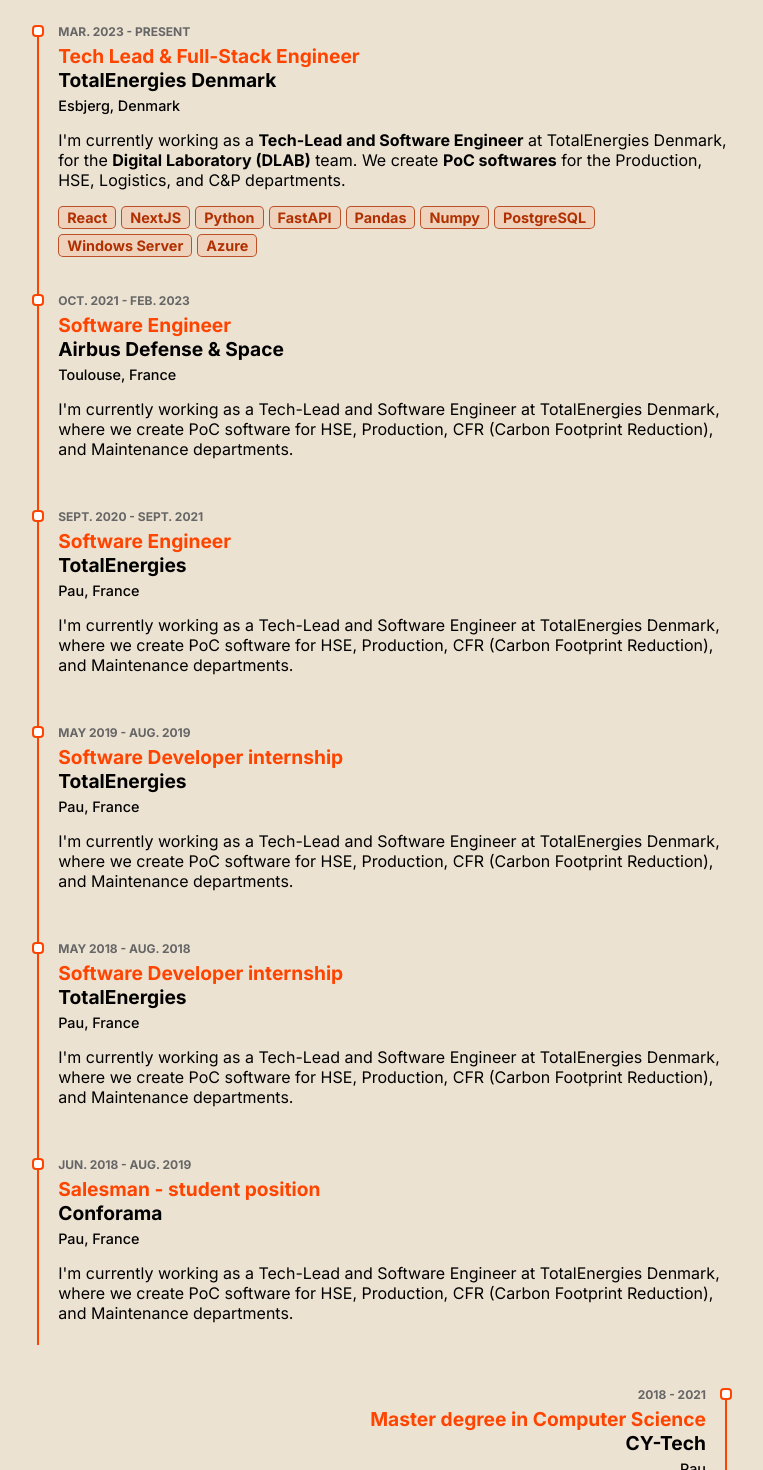
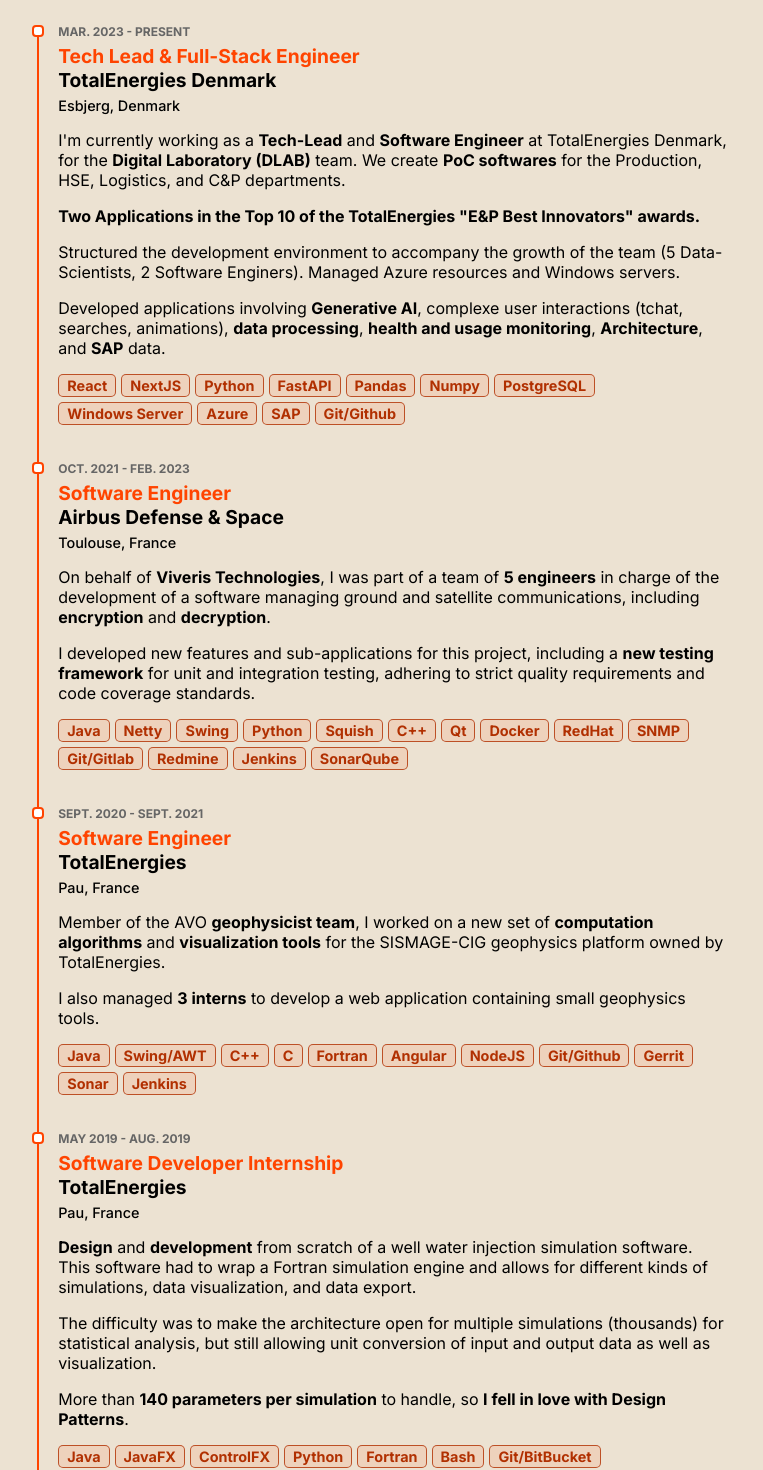
Before and after one commit to baptiste-dubillaud/personal-website, a Next.js app: page /resume in a window 1280 px wide. Shown: the part 520-1990 px from the top of the page, without its empty margins (508-1271 px from the left). Built offline with nearby package versions, Linux system fonts and the light colour scheme.

Commit message:
wrote 1st draft content of experiences

```diff
--- a/src/app/resume/page.js
+++ b/src/app/resume/page.js
@@ -205,11 +205,28 @@
                         entity={"TotalEnergies Denmark"}
                         location={"Esbjerg, Denmark"}
                         DescriptionComponent={
+                            <>
                                 <p>
-                                I&apos;m currently working as a <b>Tech-Lead and Software Engineer</b> at TotalEnergies
-                                Denmark, for the <b>Digital Laboratory (DLAB)</b> team. We create <b>PoC softwares</b>{" "}
-                                for the Production, HSE, Logistics, and C&P departments.
+                                    I&apos;m currently working as a <b>Tech-Lead</b> and <b>Software Engineer</b> at
+                                    TotalEnergies Denmark, for the <b>Digital Laboratory (DLAB)</b> team. We create{" "}
+                                    <b>PoC softwares</b> for the Production, HSE, Logistics, and C&P departments.{" "}
                                 </p>
+                                <p>
+                                    <b>
+                                        Two Applications in the Top 10 of the TotalEnergies &quot;E&P Best
+                                        Innovators&quot; awards.
+                                    </b>
+                                </p>
+                                <p>
+                                    Structured the development environment to accompany the growth of the team (5
+                                    Data-Scientists, 2 Software Enginers). Managed Azure resources and Windows servers.
+                                </p>
+                                <p>
+                                    Developed applications involving <b>Generative AI</b>, complexe user interactions
+                                    (tchat, searches, animations), <b>data processing</b>,{" "}
+                                    <b>health and usage monitoring</b>, <b>Architecture</b>, and <b>SAP</b> data.
+                                </p>
+                            </>
                         }
                         techStack={[
                             "React",
@@ -221,6 +238,8 @@
                             "PostgreSQL",
                             "Windows Server",
                             "Azure",
+                            "SAP",
+                            "Git/Github",
                         ]}
                     />
                     <TimeLineComponent
@@ -230,12 +249,35 @@
                         entity={"Airbus Defense & Space"}
                         location={"Toulouse, France"}
                         DescriptionComponent={
+                            <>
                                 <p>
-                                I&apos;m currently working as a Tech-Lead and Software Engineer at TotalEnergies
-                                Denmark, where we create PoC software for HSE, Production, CFR (Carbon Footprint
-                                Reduction), and Maintenance departments.
+                                    On behalf of <b>Viveris Technologies</b>, I was part of a team of <b>5 engineers</b>{" "}
+                                    in charge of the development of a software managing ground and satellite
+                                    communications, including <b>encryption</b> and <b>decryption</b>.
                                 </p>
+                                <p>
+                                    I developed new features and sub-applications for this project, including a{" "}
+                                    <b>new testing framework</b> for unit and integration testing, adhering to strict
+                                    quality requirements and code coverage standards.
+                                </p>
+                            </>
                         }
+                        techStack={[
+                            "Java",
+                            "Netty",
+                            "Swing",
+                            "Python",
+                            "Squish",
+                            "C++",
+                            "Qt",
+                            "Docker",
+                            "RedHat",
+                            "SNMP",
+                            "Git/Gitlab",
+                            "Redmine",
+                            "Jenkins",
+                            "SonarQube",
+                        ]}
                     />
                     <TimeLineComponent
                         dateFrom={"SEPT. 2020"}
@@ -244,52 +286,82 @@
                         entity={"TotalEnergies"}
                         location={"Pau, France"}
                         DescriptionComponent={
+                            <>
                                 <p>
-                                I&apos;m currently working as a Tech-Lead and Software Engineer at TotalEnergies
-                                Denmark, where we create PoC software for HSE, Production, CFR (Carbon Footprint
-                                Reduction), and Maintenance departments.
+                                    Member of the AVO <b>geophysicist team</b>, I worked on a new set of{" "}
+                                    <b>computation algorithms</b> and <b>visualization tools</b> for the SISMAGE-CIG
+                                    geophysics platform owned by TotalEnergies.
                                 </p>
+                                <p>
+                                    I also managed <b>3 interns</b> to develop a web application containing small
+                                    geophysics tools.
+                                </p>
+                            </>
                         }
+                        techStack={[
+                            "Java",
+                            "Swing/AWT",
+                            "C++",
+                            "C",
+                            "Fortran",
+                            "Angular",
+                            "NodeJS",
+                            "Git/Github",
+                            "Gerrit",
+                            "Sonar",
+                            "Jenkins",
+                        ]}
                     />
                     <TimeLineComponent
                         dateFrom={"MAY 2019"}
                         dateTo={"AUG. 2019"}
-                        title={"Software Developer internship"}
+                        title={"Software Developer Internship"}
+                        entity={"TotalEnergies"}
+                        location={"Pau, France"}
+                        DescriptionComponent={
+                            <>
+                                <p>
+                                    <b>Design</b> and <b>development</b> from scratch of a well water injection
+                                    simulation software. This software had to wrap a Fortran simulation engine and
+                                    allows for different kinds of simulations, data visualization, and data export.
+                                </p>
+                                <p>
+                                    The difficulty was to make the architecture open for multiple simulations
+                                    (thousands) for statistical analysis, but still allowing unit conversion of input
+                                    and output data as well as visualization.
+                                </p>
+                                <p>
+                                    More than <b>140 parameters per simulation</b> to handle, so{" "}
+                                    <b>I fell in love with Design Patterns</b>.
+                                </p>
+                            </>
+                        }
+                        techStack={["Java", "JavaFX", "ControlFX", "Python", "Fortran", "Bash", "Git/BitBucket"]}
+                    />
+                    <TimeLineComponent
+                        dateFrom={"MAY 2018"}
+                        dateTo={"AUG. 2018"}
+                        title={"Software Developer Internship"}
                         entity={"TotalEnergies"}
                         location={"Pau, France"}
                         DescriptionComponent={
                             <p>
-                                I&apos;m currently working as a Tech-Lead and Software Engineer at TotalEnergies
-                                Denmark, where we create PoC software for HSE, Production, CFR (Carbon Footprint
-                                Reduction), and Maintenance departments.
+                                Development of <b>vizualisation tools</b> on SISMAGE-CIG, the geophysics platform of
+                                TotalEnergies on behalf of the <b>geophysics AVO</b> team.
                             </p>
                         }
-                    />
-                    <TimeLineComponent
-                        dateFrom={"MAY 2018"}
-                        dateTo={"AUG. 2018"}
-                        title={"Software Developer internship"}
-                        entity={"TotalEnergies"}
-                        location={"Pau, France"}
-                        DescriptionComponent={
-                            <p>
-                                I&apos;m currently working as a Tech-Lead and Software Engineer at TotalEnergies
-                                Denmark, where we create PoC software for HSE, Production, CFR (Carbon Footprint
-                                Reduction), and Maintenance departments.
-                            </p>
-                        }
+                        techStack={["Java", "Swing/AWT", "Git", "Gerrit"]}
                     />
                     <TimeLineComponent
                         dateFrom={"JUN. 2018"}
                         dateTo={"AUG. 2019"}
-                        title={"Salesman - student position"}
+                        title={"Salesman - Student Position"}
                         entity={"Conforama"}
                         location={"Pau, France"}
                         DescriptionComponent={
                             <p>
-                                I&apos;m currently working as a Tech-Lead and Software Engineer at TotalEnergies
-                                Denmark, where we create PoC software for HSE, Production, CFR (Carbon Footprint
-                                Reduction), and Maintenance departments.
+                                Seller of household appliances and furniture during the summer holidays and every
+                                thursday afternoon saturdays during the school year.
                             </p>
                         }
                     />
```
Lines whose indentation alone changed are shown as unchanged.
